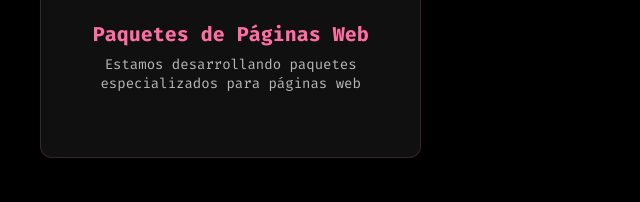
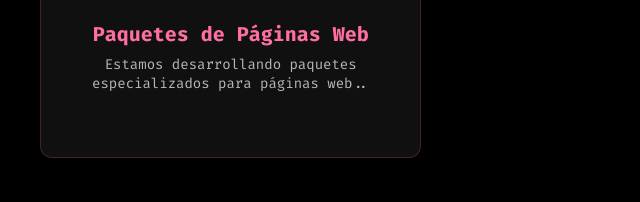
Before and after one commit to genesisagenciacreativa/SitioWeb, a plain HTML site: page index.html in a window 1280 px wide. Both pictures are taken after a click on the tab "Pagina Web". Shown: the part 3039-3241 px from the top of the page, 0-640 px from the left. Drawn offline with Linux system fonts and the light colour scheme.

```diff
--- a/index.html
+++ b/index.html
@@ -258,7 +258,7 @@
                     </div>
                   </div>
                   <h4 class="creation-placeholder__title">Paquetes de Páginas Web</h4>
-                  <p class="creation-placeholder__text">Estamos desarrollando paquetes especializados para páginas web</p>
+                  <p class="creation-placeholder__text">Estamos desarrollando paquetes especializados para páginas web..</p>
                 </div>
               </div>
             </div>
```
